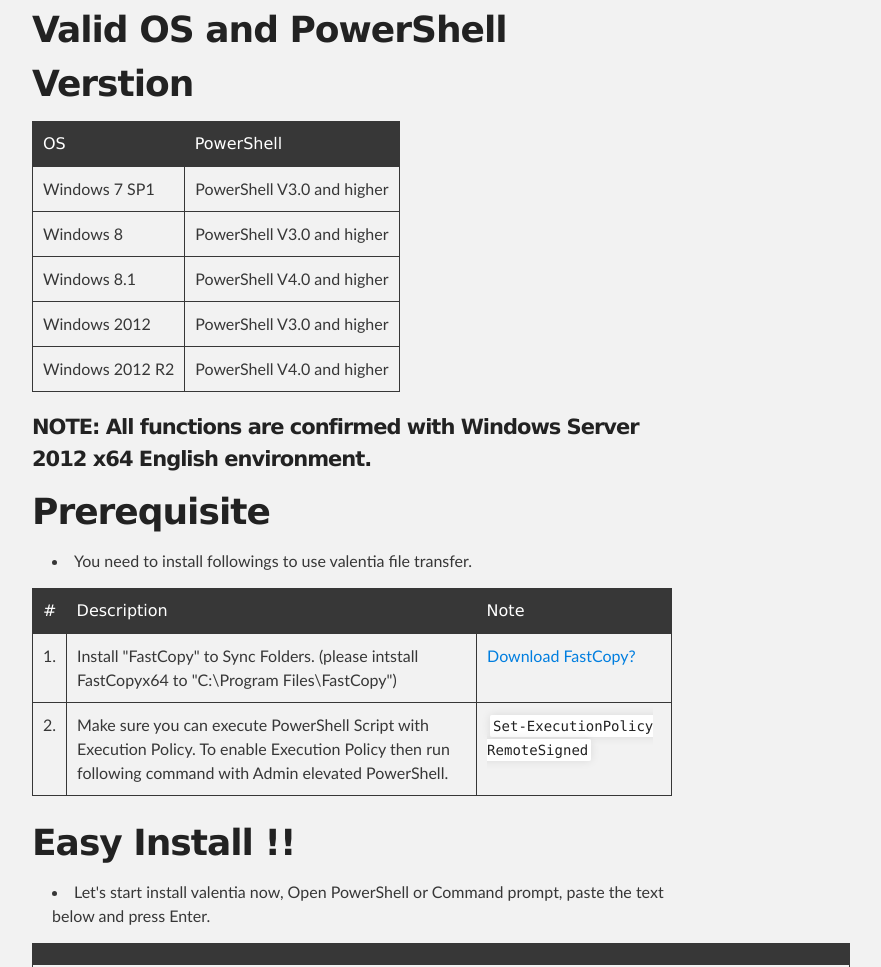
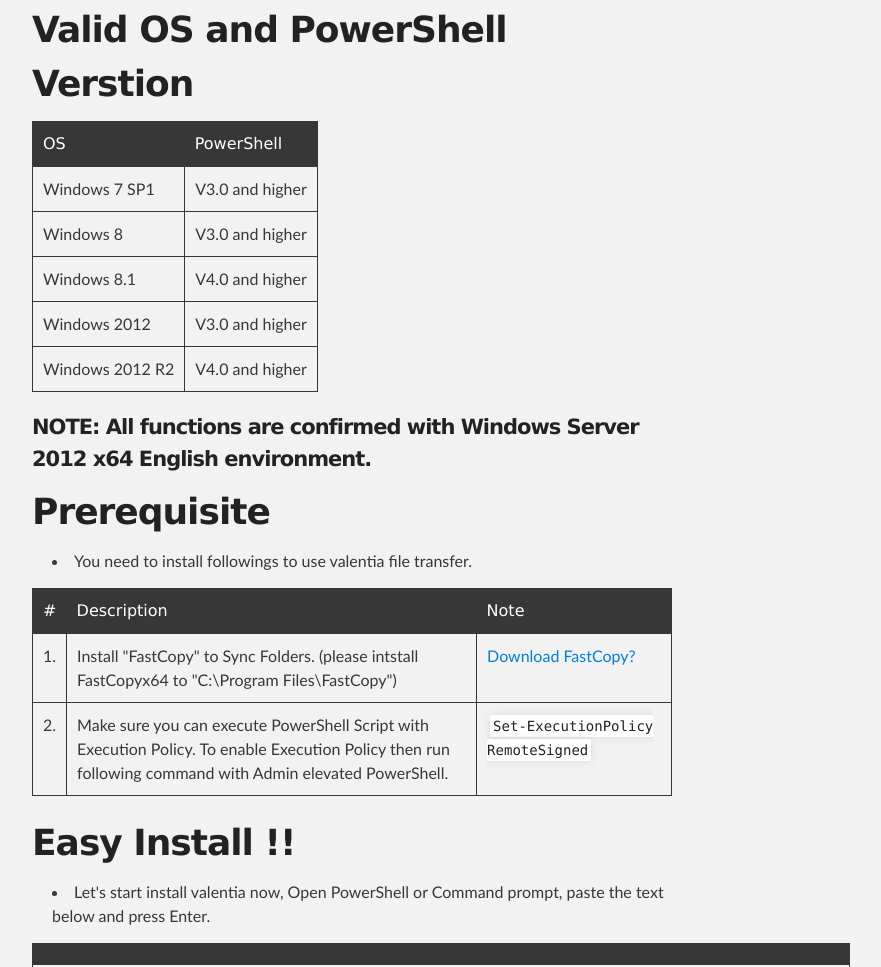
Before and after one commit to guitarrapc/valentia, a plain HTML site: page index.html in a window 1280 px wide. Shown: the part 873-1840 px from the top of the page, without its empty margins (288-1169 px from the left). Drawn offline with Linux system fonts and the light colour scheme.

```diff
--- a/index.html
+++ b/index.html
@@ -68,23 +68,23 @@ This module set will optimize your work for deploy Commands or files to remote s
 <tbody>
 <tr>
 <td>Windows 7 SP1</td>
-<td>PowerShell V3.0 and higher</td>
+<td>V3.0 and higher</td>
 </tr>
 <tr>
 <td>Windows 8</td>
-<td>PowerShell V3.0 and higher</td>
+<td>V3.0 and higher</td>
 </tr>
 <tr>
 <td>Windows 8.1</td>
-<td>PowerShell V4.0 and higher</td>
+<td>V4.0 and higher</td>
 </tr>
 <tr>
 <td>Windows 2012</td>
-<td>PowerShell V3.0 and higher</td>
+<td>V3.0 and higher</td>
 </tr>
 <tr>
 <td>Windows 2012 R2</td>
-<td>PowerShell V4.0 and higher</td>
+<td>V4.0 and higher</td>
 </tr>
 </tbody>
 </table><h4>
```
Also changed, not shown: params.json (+1 -1 lines).
